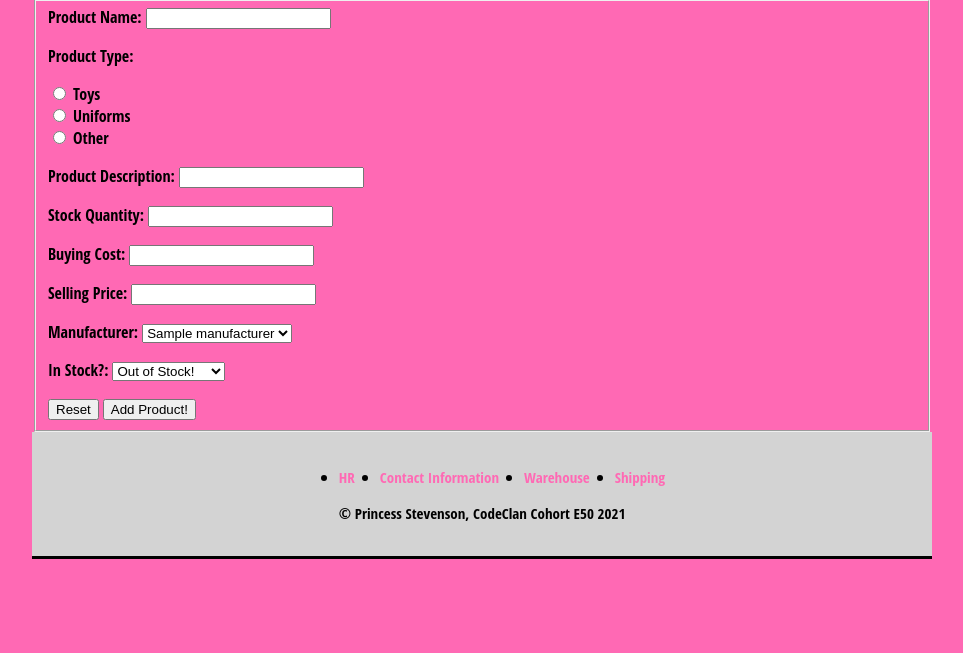
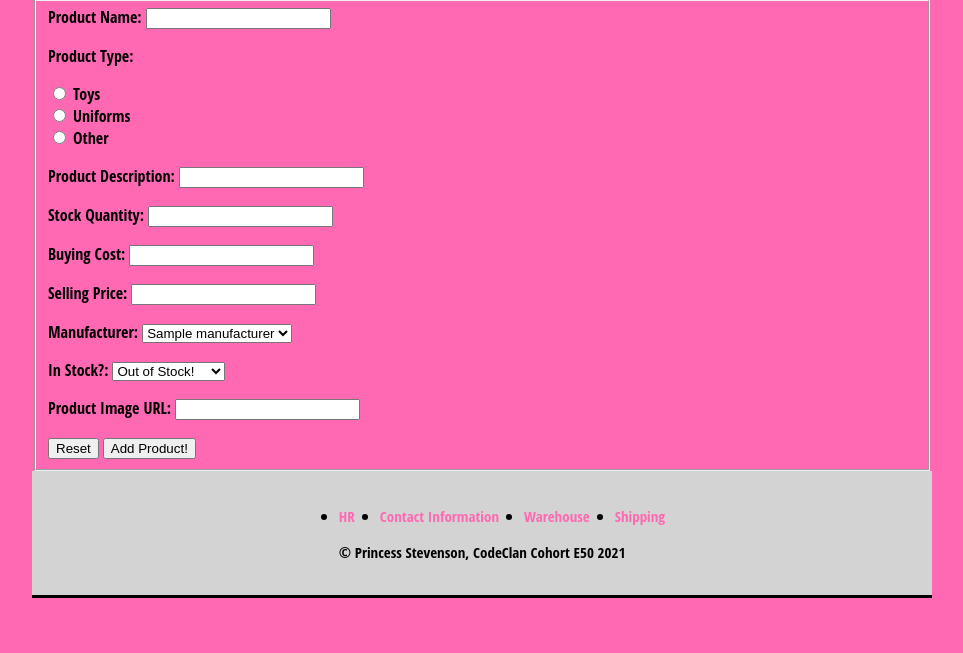
Before and after one commit to PrincessStevenson/project1_shop, a Flask app: page /products/new in a window 1280 px wide; the page is wider, and only the part inside the window is pictured. Shown: the part 293-946 px from the top of that part, without its empty margins (216-1179 px from the left). Before the commit the page ends 852 px from the top of that part, so only its background shows below. Run offline with Flask 2, Linux system fonts and the light colour scheme; a database or web service that is not in the repository returns one stand-in record (values such as "Sample title"); some libraries are stand-ins or nearby versions.

Commit message:
image url added into form

```diff
--- a/templates/products/new.html
+++ b/templates/products/new.html
@@ -75,7 +75,12 @@
             <option value="false" selected>Out of Stock!</option>
         </select>
     </div>
-
+    <p>
+    </p>
+    <div>
+        <label for="product_image">Product Image URL:</label>
+        <input type="text" id="product_image" name="product_image">
+    </div>
     <p>
     </p>
     <button type="reset"> Reset </button>
```
